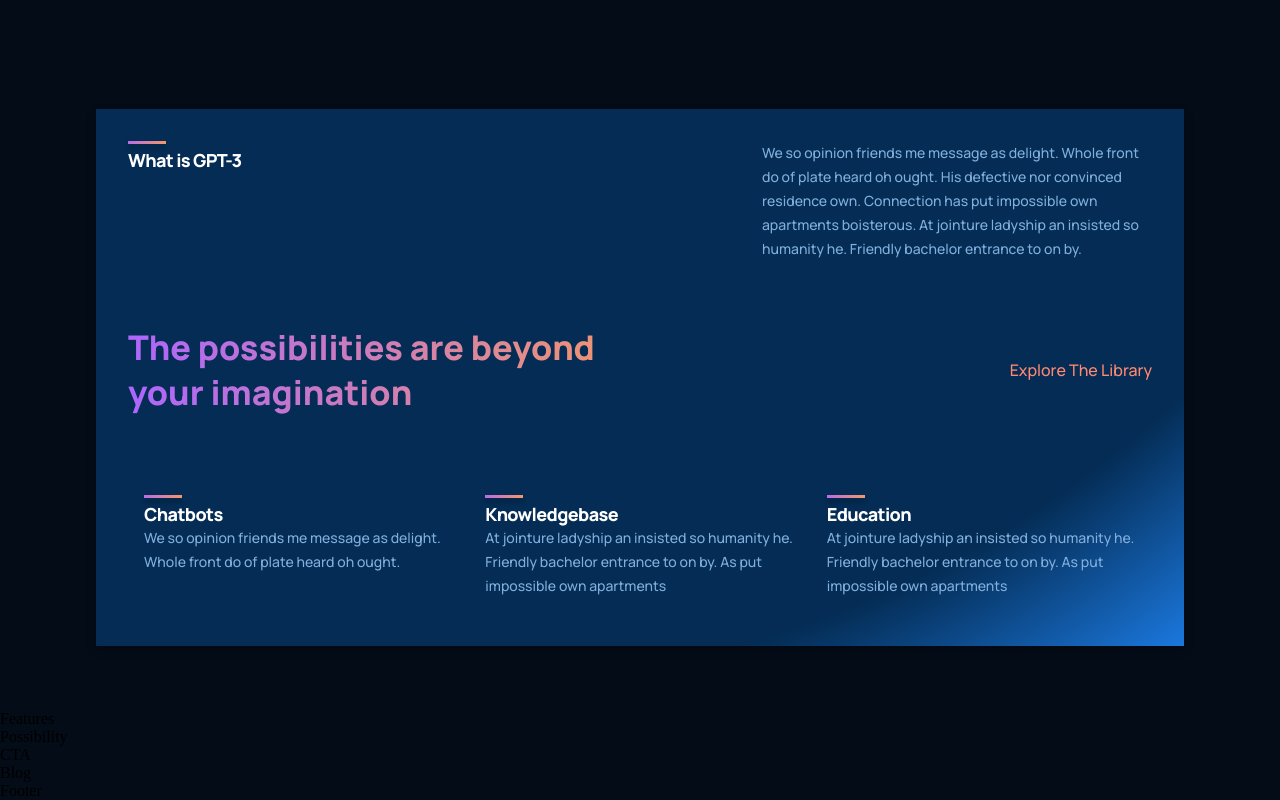
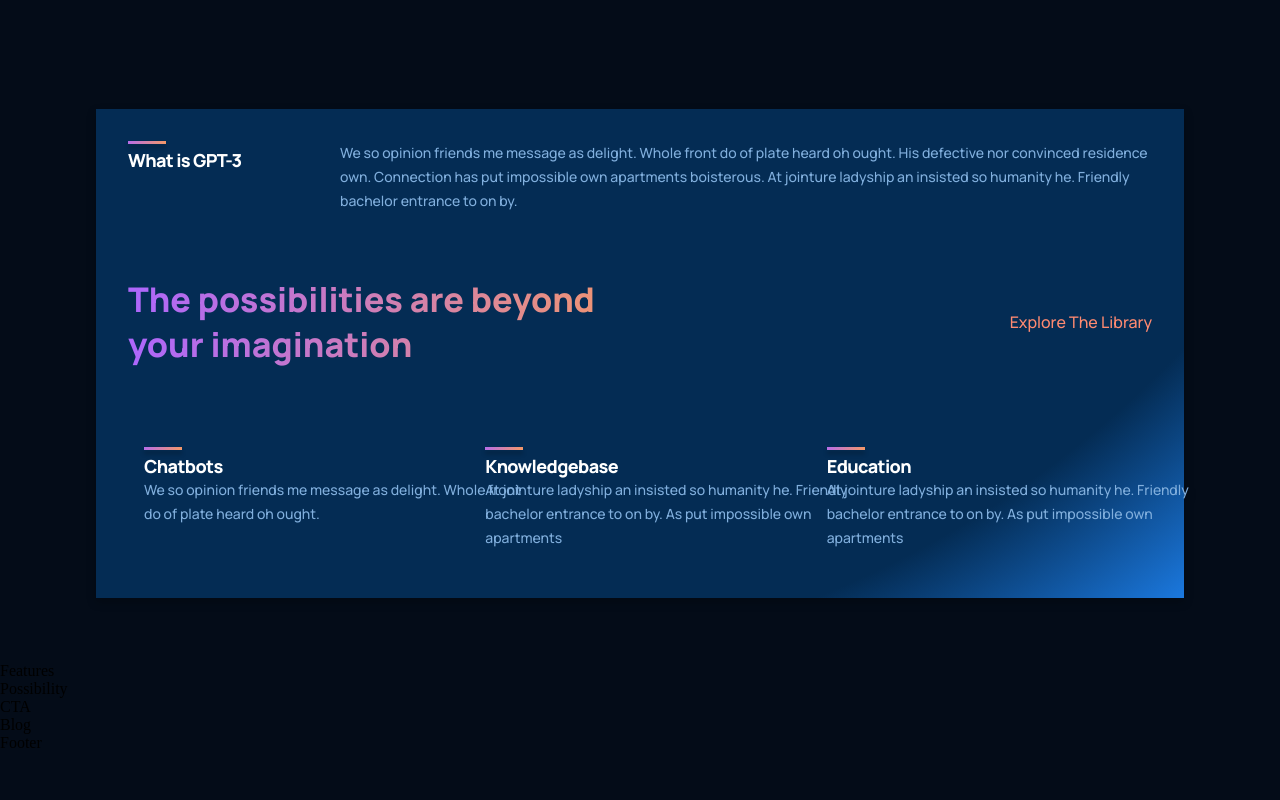
Before and after one commit to MustafaBasar471/React_GPT3, a React (Create React App) app: page / in a window 1280 px wide. Shown: the part 977-1777 px from the top of the page. After the commit the page ends 1729 px from the top, so only its background shows below. Built offline with nearby package versions, Linux system fonts and the light colour scheme.

Commit message:
Some Fix

```diff
--- a/src/components/feature/feature.css
+++ b/src/components/feature/feature.css
@@ -34,7 +34,7 @@
 
 .gpt3__features-container__feature-text {
     flex: 2;
-    max-width: 390px;
+    width: 390px;
     display: flex;
 }
 
```
